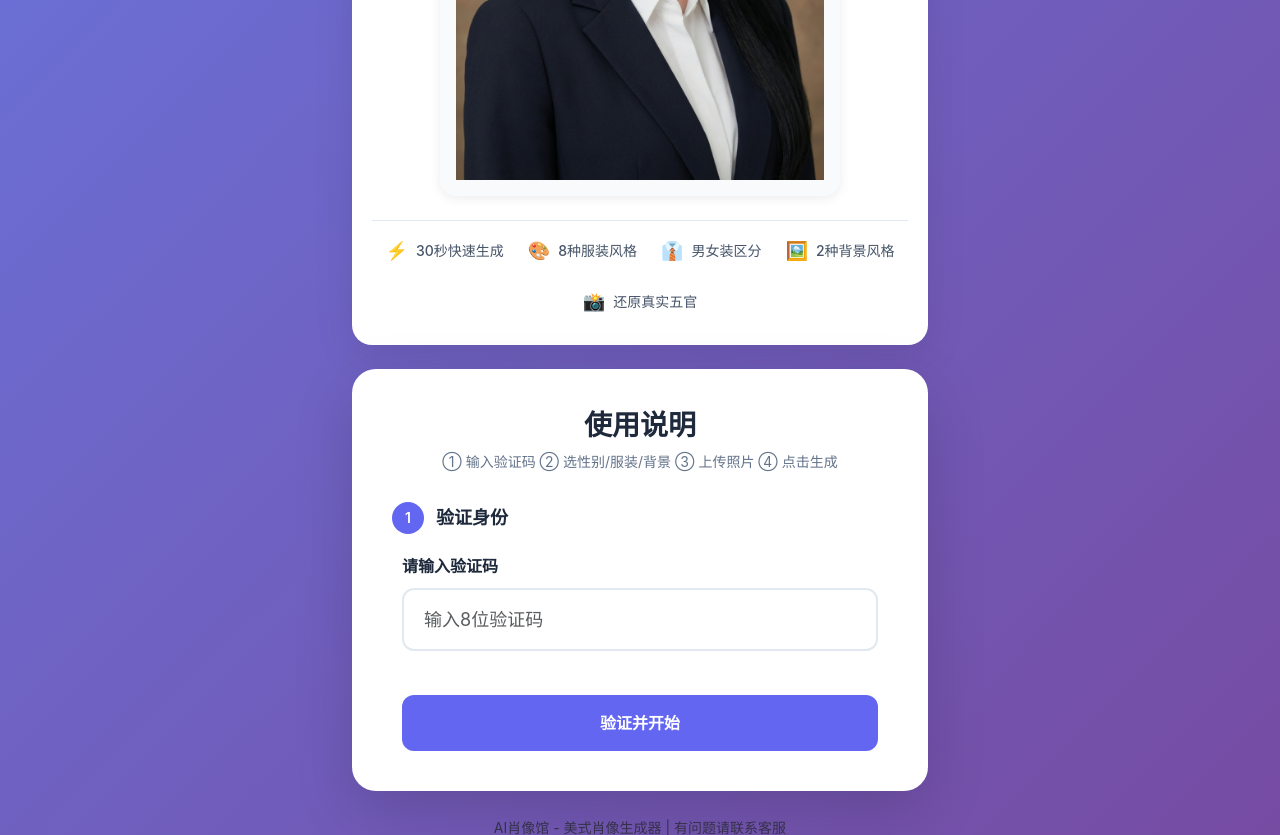
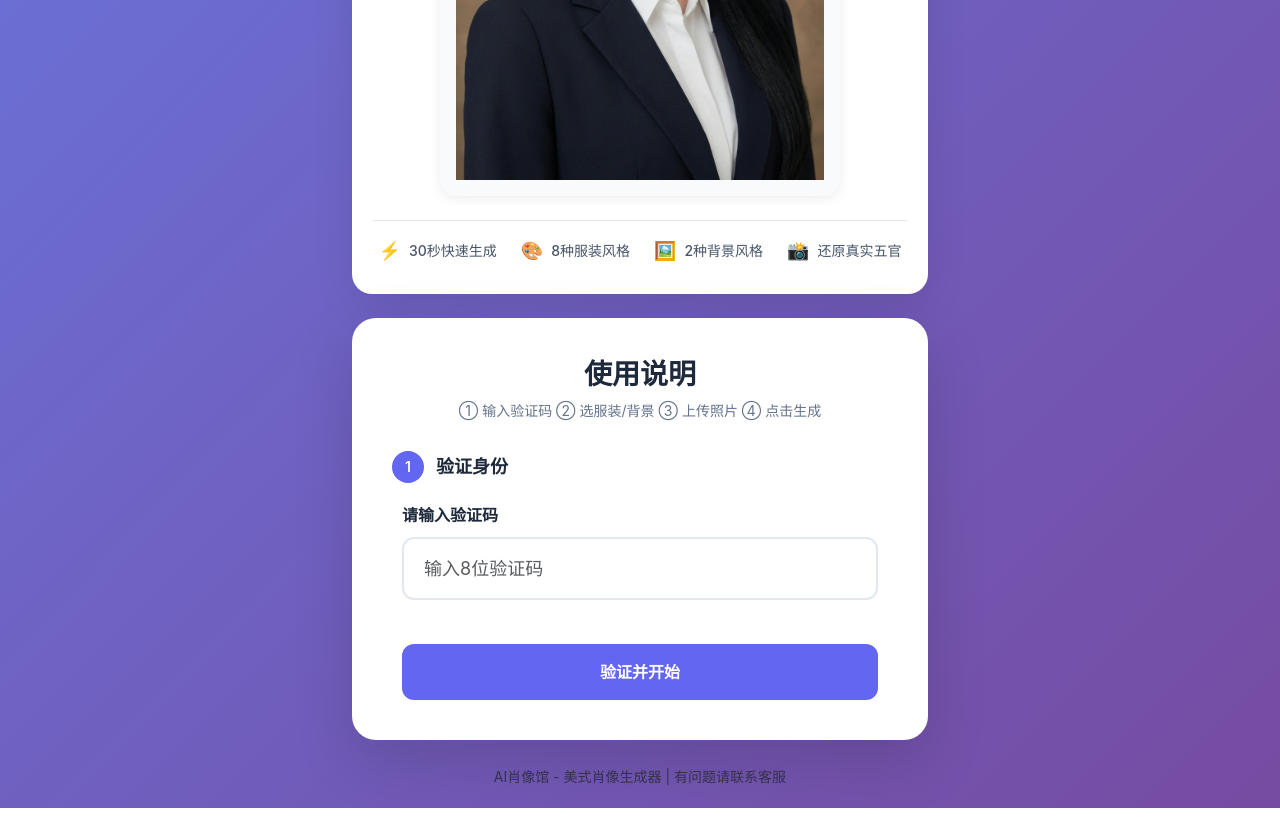
Before and after one commit to s26233792-lab/haimati, a Flask app: page / in a window 1280 px wide. Shown: the part 953-1788 px from the top of the page. After the commit the page ends 1761 px from the top, so only its background shows below. Run offline with Flask 3, Linux system fonts and the light colour scheme; some libraries are stand-ins or nearby versions.

Commit message:
refactor: 移除性别选择功能，简化界面

```diff
--- a/static/script.js
+++ b/static/script.js
@@ -22,55 +22,6 @@ function updateColorLabel() {
     if (colorLabel) {
         colorLabel.textContent = background === 'solid' ? '选择纯色背景色' : '选择影棚色调';
     }
-}
-
-// 根据性别更新服装选项
-function updateClothingOptions() {
-    const gender = document.querySelector('input[name="gender"]:checked').value;
-    const clothingSelect = document.getElementById('clothingSelect');
-
-    // 定义男女服装选项
-    const clothingOptions = {
-        male: [
-            { value: 'business_suit', text: '商务西装' },
-            { value: 'casual_blazer', text: '休闲西装' },
-            { value: 'casual_pants', text: '休闲装' },
-            { value: 'casual_shirt', text: '休闲衬衫' },
-            { value: 'turtleneck', text: '高领毛衣' },
-            { value: 'tshirt', text: '简约T恤' },
-            { value: 'doctoral_gown', text: '博士学位服' },
-            { value: 'keep_original', text: '和原图保持一致' }
-        ],
-        female: [
-            { value: 'business_suit', text: '商务西装套装' },
-            { value: 'casual_blazer', text: '休闲西装外套' },
-            { value: 'casual_pants', text: '休闲装' },
-            { value: 'casual_shirt', text: '休闲衬衫' },
-            { value: 'turtleneck', text: '高领毛衣' },
-            { value: 'tshirt', text: '简约T恤' },
-            { value: 'doctoral_gown', text: '博士学位服' },
-            { value: 'keep_original', text: '和原图保持一致' }
-        ]
-    };
-
-    // 保存当前选中的值
-    const currentValue = clothingSelect.value;
-
-    // 清空选项
-    clothingSelect.innerHTML = '';
-
-    // 添加新选项
-    const options = clothingOptions[gender] || clothingOptions.male;
-    options.forEach(option => {
-        const optElement = document.createElement('option');
-        optElement.value = option.value;
-        optElement.textContent = option.text;
-        clothingSelect.appendChild(optElement);
-    });
-
-    // 尝试恢复之前选中的值，如果不存在则选择第一个
-    const optionExists = Array.from(clothingSelect.options).some(opt => opt.value === currentValue);
-    clothingSelect.value = optionExists ? currentValue : 'business_suit';
 }
 
 // DOM 元素
@@ -286,7 +237,6 @@ async function generatePortrait() {
     }
 
     // 获取选中的配置
-    const gender = document.querySelector('input[name="gender"]:checked').value;
     const clothing = document.getElementById('clothingSelect').value;
     const angle = document.querySelector('input[name="angle"]:checked').value;
     const background = document.querySelector('input[name="background"]:checked').value;
@@ -310,7 +260,6 @@ async function generatePortrait() {
     formData.append('image', selectedFile);
     formData.append('code', currentCode);
     formData.append('style', 'portrait');  // 固定使用 portrait 风格
-    formData.append('gender', gender);
     formData.append('clothing', clothing);
     formData.append('angle', angle);
     formData.append('background', background);
--- a/templates/index.html
+++ b/templates/index.html
@@ -29,10 +29,6 @@
                     <span>8种服装风格</span>
                 </div>
                 <div class="feature-item">
-                    <span class="feature-icon">👔</span>
-                    <span>男女装区分</span>
-                </div>
-                <div class="feature-item">
                     <span class="feature-icon">🖼️</span>
                     <span>2种背景风格</span>
                 </div>
@@ -47,7 +43,7 @@
             <!-- 头部 -->
             <div class="text-center mb-4">
                 <h1 class="title">使用说明</h1>
-                <p class="subtitle">① 输入验证码 ② 选性别/服装/背景 ③ 上传照片 ④ 点击生成</p>
+                <p class="subtitle">① 输入验证码 ② 选服装/背景 ③ 上传照片 ④ 点击生成</p>
             </div>
 
             <!-- 步骤1: 输入验证码 -->
@@ -86,30 +82,9 @@
                 </div>
                 <div id="step2Error" class="alert alert-warning" style="display: none;"></div>
                 <div class="step-body">
-                    <!-- 性别选择 -->
-                    <div class="mb-4">
-                        <label class="form-label">① 选择性别</label>
-                        <div class="gender-selector">
-                            <label class="gender-option">
-                                <input type="radio" name="gender" value="male" checked onchange="updateClothingOptions()">
-                                <div class="gender-card">
-                                    <div class="gender-icon">👨</div>
-                                    <div class="gender-name">男士</div>
-                                </div>
-                            </label>
-                            <label class="gender-option">
-                                <input type="radio" name="gender" value="female" onchange="updateClothingOptions()">
-                                <div class="gender-card">
-                                    <div class="gender-icon">👩</div>
-                                    <div class="gender-name">女士</div>
-                                </div>
-                            </label>
-                        </div>
-                    </div>
-
                     <!-- 服装选择 -->
                     <div class="mb-4">
-                        <label class="form-label">② 选择服装</label>
+                        <label class="form-label">① 选择服装</label>
                         <select id="clothingSelect" class="form-select form-select-lg">
                             <option value="business_suit">商务西装</option>
                             <option value="casual_blazer">休闲西装</option>
@@ -124,7 +99,7 @@
 
                     <!-- 拍摄角度选择 -->
                     <div class="mb-4">
-                        <label class="form-label">③ 选择拍摄角度</label>
+                        <label class="form-label">② 选择拍摄角度</label>
                         <div class="angle-selector">
                             <label class="angle-option">
                                 <input type="radio" name="angle" value="front" checked>
@@ -147,7 +122,7 @@
 
                     <!-- 背景选择 -->
                     <div class="mb-4">
-                        <label class="form-label">④ 选择背景</label>
+                        <label class="form-label">③ 选择背景</label>
                         <div class="background-selector">
                             <label class="background-option" data-bg="textured">
                                 <input type="radio" name="background" value="textured" checked onchange="updateColorLabel()">
@@ -207,7 +182,7 @@
 
                     <!-- 图片上传 -->
                     <div class="mb-4">
-                        <label class="form-label">⑤ 上传照片</label>
+                        <label class="form-label">④ 上传照��</label>
                         <div class="upload-area" id="uploadArea">
                             <input type="file" id="fileInput" accept="image/png,image/jpeg,image/webp" hidden>
                             <div class="upload-placeholder" id="uploadPlaceholder">
```
